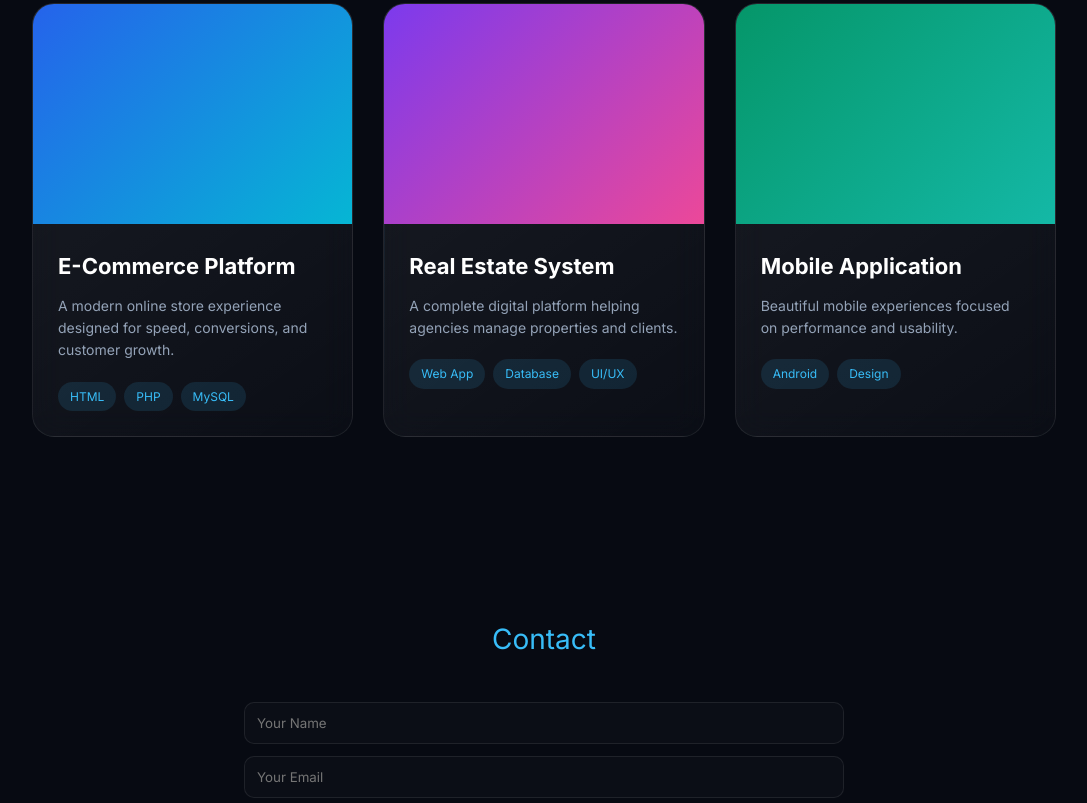
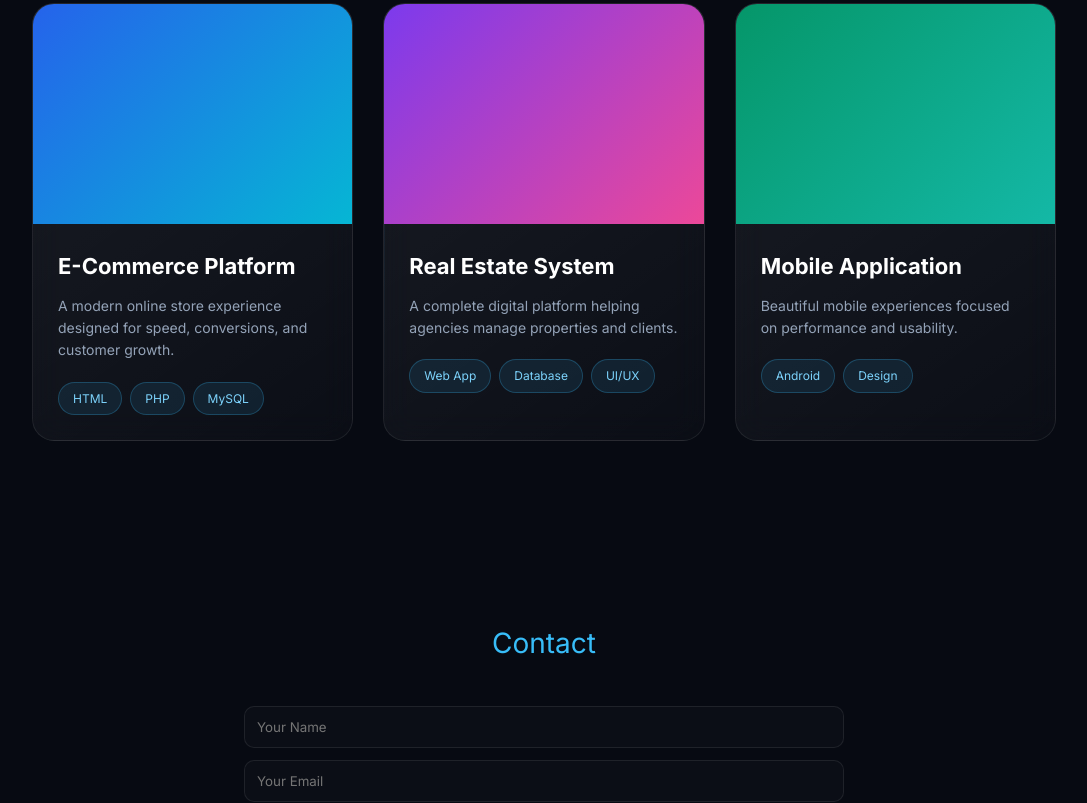
Before and after one commit to dreamwavesolutions-design/DreamWaveSolutions, a plain HTML site: page index.html in a window 1280 px wide. Shown: the part 1723-2526 px from the top of the page, without its empty margins (96-1183 px from the left). Drawn offline with Linux system fonts and the light colour scheme.

Commit message:
Update index.html

```diff
--- a/index.html
+++ b/index.html
@@ -339,16 +339,30 @@ flex-wrap:wrap;
 
 .tags span{
 
-padding:5px 12px;
+padding:6px 14px;
 
-border-radius:20px;
+border-radius:30px;
 
 font-size:12px;
 
 background:
-rgba(56,189,248,.12);
+rgba(56,189,248,.1);
 
-color:#38bdf8;
+border:
+1px solid rgba(56,189,248,.25);
+
+color:#7dd3fc;
+
+transition:.3s;
+
+}
+
+
+.tags span:hover{
+
+background:#38bdf8;
+
+color:#020617;
 
 }
     /* NAV */
```
